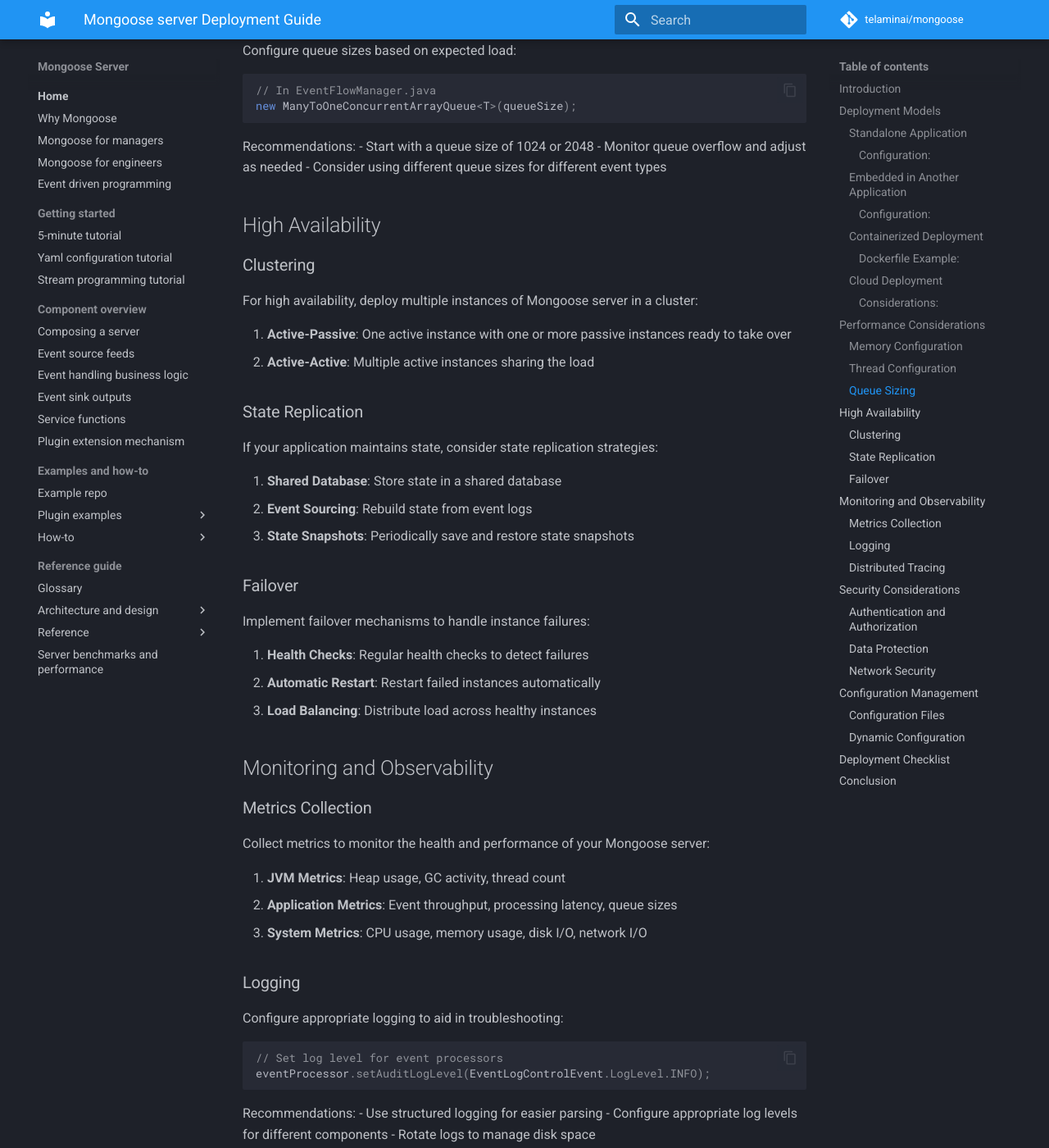
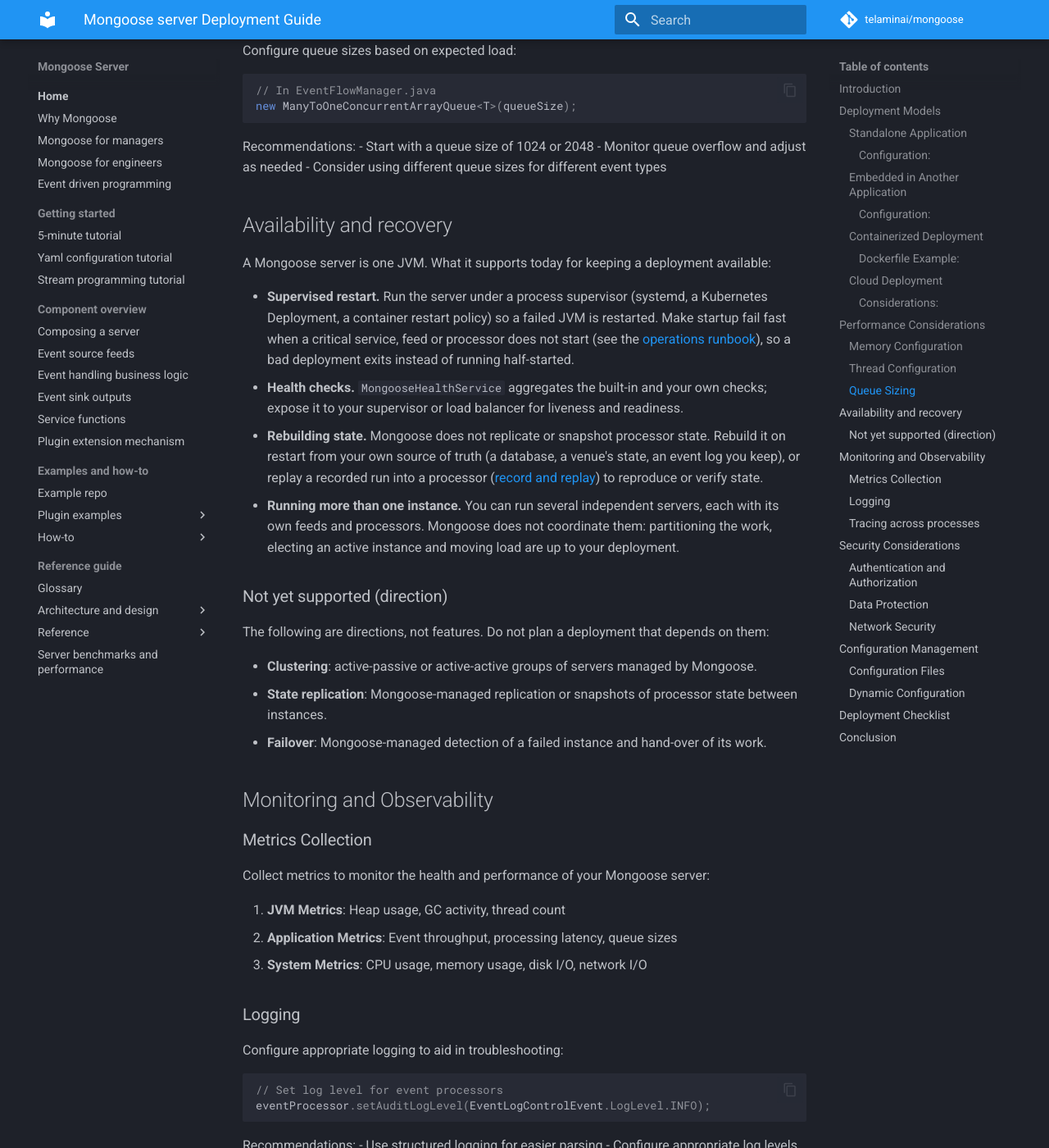
Before and after one commit to telaminai/mongoose, an MkDocs documentation site: the page built from docs/architecture/deployment.md, in a window 1280 px wide and 1400 px high, scrolled down 2651 px. Shown: the whole window at 82% size. Built offline with MkDocs 1.6.1 and Material for MkDocs 9.7.7, drawn with Linux system fonts in a browser that asks for light colours; comment, search, counter and statistics services are not loaded; some of the changed text lies outside the part shown.

Commit message:
docs: deployment guide states only what Mongoose supports today (#50)
Clustering, state replication, failover and distributed tracing move under 'Not yet supported
(direction)'. The section now describes supervised restart, health checks, rebuilding state and
independent instances. The dynamic configuration example called a running processor's onEvent from
another thread; it now points to a feed or a processor-owned admin command.

Fixes #50

Co-Authored-By: Claude Opus 5.5 <noreply@anthropic.com>

````diff
--- a/docs/architecture/deployment.md
+++ b/docs/architecture/deployment.md
@@ -122,30 +122,30 @@ Recommendations:
 - Monitor queue overflow and adjust as needed
 - Consider using different queue sizes for different event types
 
-## High Availability
+## Availability and recovery
 
-### Clustering
+A Mongoose server is one JVM. What it supports today for keeping a deployment available:
 
-For high availability, deploy multiple instances of Mongoose server in a cluster:
+- **Supervised restart.** Run the server under a process supervisor (systemd, a Kubernetes Deployment, a container
+  restart policy) so a failed JVM is restarted. Make startup fail fast when a critical service, feed or processor
+  does not start (see the [operations runbook](../reference/operations-runbook.md)), so a bad deployment exits
+  instead of running half-started.
+- **Health checks.** `MongooseHealthService` aggregates the built-in and your own checks; expose it to your
+  supervisor or load balancer for liveness and readiness.
+- **Rebuilding state.** Mongoose does not replicate or snapshot processor state. Rebuild it on restart from your own
+  source of truth (a database, a venue's state, an event log you keep), or replay a recorded run into a processor
+  ([record and replay](../example/how-to/how-to-record-and-replay-a-processor.md)) to reproduce or verify state.
+- **Running more than one instance.** You can run several independent servers, each with its own feeds and
+  processors. Mongoose does not coordinate them: partitioning the work, electing an active instance and moving load
+  are up to your deployment.
 
-1. **Active-Passive**: One active instance with one or more passive instances ready to take over
-2. **Active-Active**: Multiple active instances sharing the load
+### Not yet supported (direction)
 
-### State Replication
+The following are directions, not features. Do not plan a deployment that depends on them:
 
-If your application maintains state, consider state replication strategies:
-
-1. **Shared Database**: Store state in a shared database
-2. **Event Sourcing**: Rebuild state from event logs
-3. **State Snapshots**: Periodically save and restore state snapshots
-
-### Failover
-
-Implement failover mechanisms to handle instance failures:
-
-1. **Health Checks**: Regular health checks to detect failures
-2. **Automatic Restart**: Restart failed instances automatically
-3. **Load Balancing**: Distribute load across healthy instances
+- **Clustering**: active-passive or active-active groups of servers managed by Mongoose.
+- **State replication**: Mongoose-managed replication or snapshots of processor state between instances.
+- **Failover**: Mongoose-managed detection of a failed instance and hand-over of its work.
 
 ## Monitoring and Observability
 
@@ -171,13 +171,11 @@ Recommendations:
 - Configure appropriate log levels for different components
 - Rotate logs to manage disk space
 
-### Distributed Tracing
+### Tracing across processes
 
-Implement distributed tracing to track events across components:
-
-1. **Trace IDs**: Add trace IDs to events
-2. **Span IDs**: Create spans for different processing stages
-3. **Visualization**: Use tools like Jaeger or Zipkin to visualize traces
+Mongoose has no built-in distributed tracing (trace or span propagation, Jaeger/Zipkin export); it is not yet
+supported. Within one server the audit log records each event cycle. For work that leaves the process, carry your
+own correlation id on the events you publish and log it at each boundary.
 
 ## Security Considerations
 
@@ -217,14 +215,11 @@ Manage configuration files effectively:
 
 ### Dynamic Configuration
 
-Consider dynamic configuration for runtime changes:
-
-```java
-// Update configuration at runtime
-ConfigUpdate configUpdate = new ConfigUpdate();
-configUpdate.setConfigMap(newConfigMap);
-eventProcessor.onEvent(configUpdate);
-```
+Change a running processor's configuration by delivering the change as an event on the processor's own agent
+thread: publish it on a feed the processor subscribes to, or register an admin command from the processor
+([how to write an admin command](../example/how-to/how-to-write-an-admin-command.md)), which Mongoose runs in the
+processor's event cycle. Never call a running processor's `onEvent` from another thread: a processor is not
+thread-safe, and the call would race its agent thread.
 
 ## Deployment Checklist
 
@@ -239,6 +234,6 @@ Before deploying Mongoose server to production, ensure:
 
 ## Conclusion
 
-Deploying Mongoose server requires careful consideration of various factors including performance, high availability, monitoring, and security. By following the guidelines in this document, you can ensure a successful deployment that meets your application's requirements.
+Deploying Mongoose server requires careful consideration of performance, availability and recovery, monitoring, and security. By following the guidelines in this document, you can ensure a successful deployment that meets your application's requirements.
 
 Remember that deployment is not a one-time activity but an ongoing process. Continuously monitor, evaluate, and improve your deployment to maintain optimal performance and reliability.
````
Also changed, not shown: docs/architecture/index.md (+1 -1 lines).
